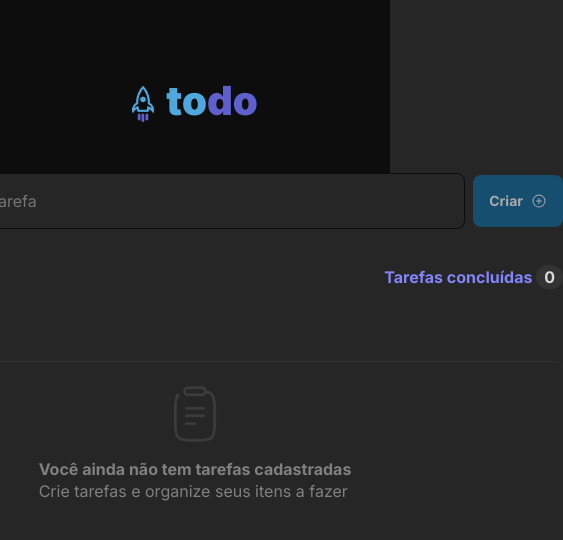
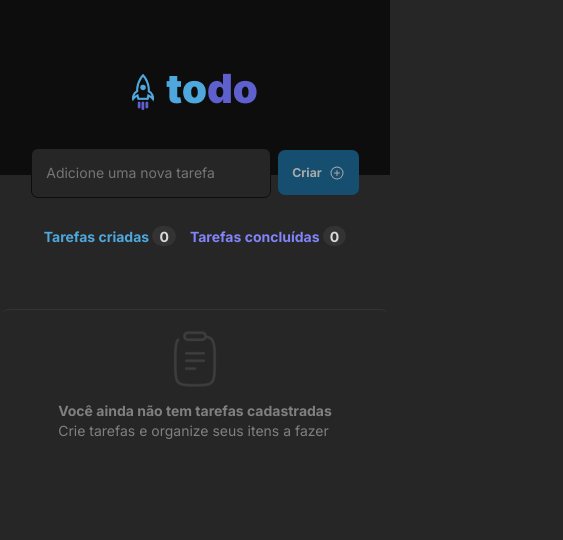
Before and after one commit to gustmrg/react-todo-list, a React (Vite) app: page / in a window 390 px wide. Shown: the top 540 px of the page, 563 px wide, since content can reach past the window. Built offline with nearby package versions, Linux system fonts and the light colour scheme.

Commit message:
Add mobile screens styling

```diff
--- a/src/App.module.css
+++ /dev/null
@@ -1,6 +0,0 @@
-.wrapper {
-  display: flex;
-  flex-direction: column;
-  align-items: center;
-  gap: 4rem;
-}
--- a/src/components/Task.module.css
+++ b/src/components/Task.module.css
@@ -59,3 +59,9 @@
   padding: 2px;
   text-decoration: line-through;
 }
+
+@media only screen and (max-width: 768px) {
+  .task {
+    padding: 0.5rem;
+  }
+}
--- a/src/components/TasksList.module.css
+++ b/src/components/TasksList.module.css
@@ -122,3 +122,19 @@ input:focus {
   color: var(--purple);
   font-weight: 700;
 }
+
+@media only screen and (max-width: 768px) {
+  .create_task {
+    width: auto;
+  }
+
+  .tasks {
+    width: auto;
+  }
+
+  .tasks_info {
+    width: auto;
+    justify-content: center;
+    gap: 1rem;
+  }
+}
--- a/src/global.css
+++ b/src/global.css
@@ -38,3 +38,9 @@ button {
   font-size: 1rem;
   line-height: 1.4;
 }
+
+@media (max-width: 768px) {
+  html {
+    font-size: 87.5%;
+  }
+}
```
Also changed, not shown: 1 other file (tests, documents, lock files or other folders).
